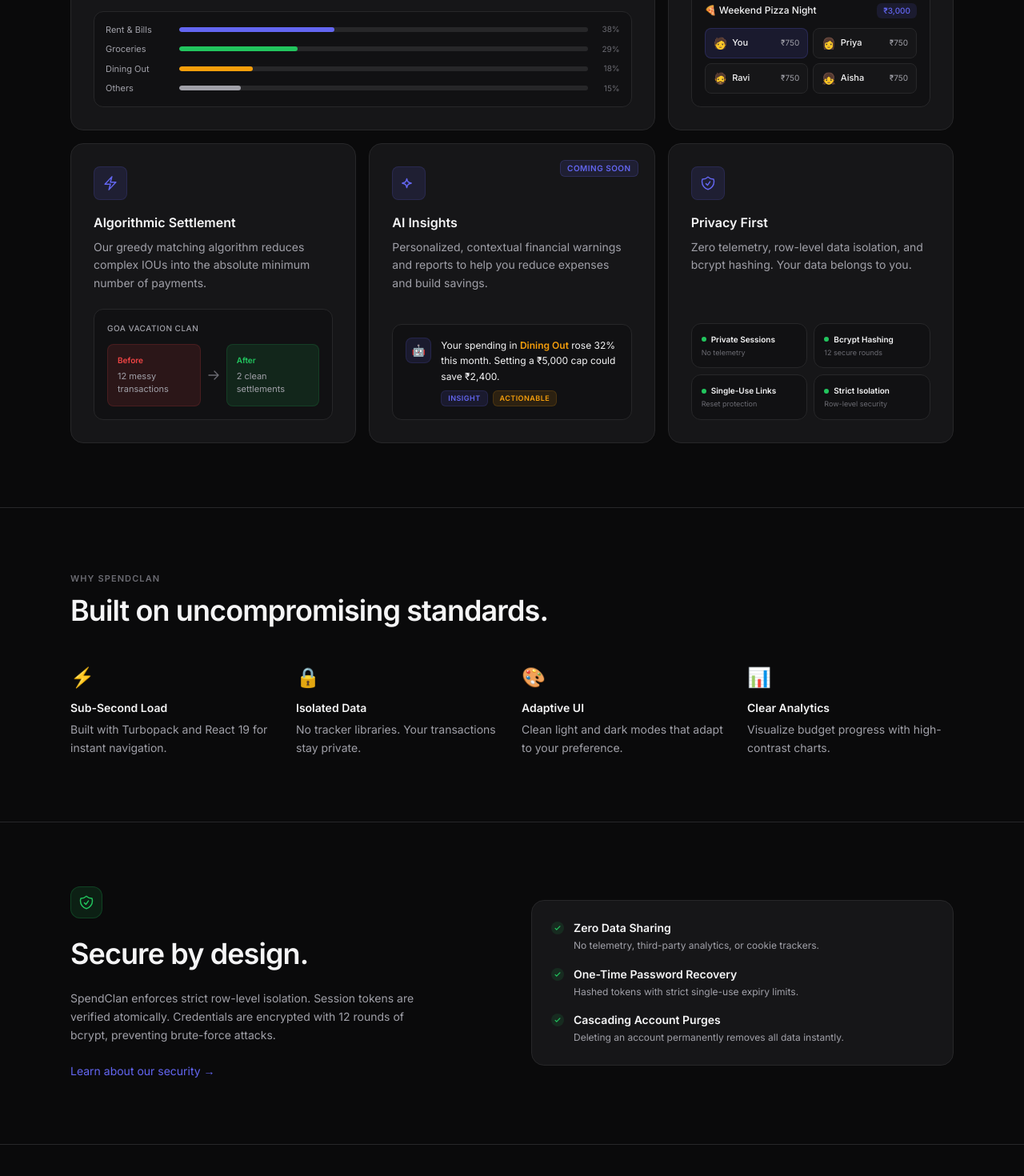
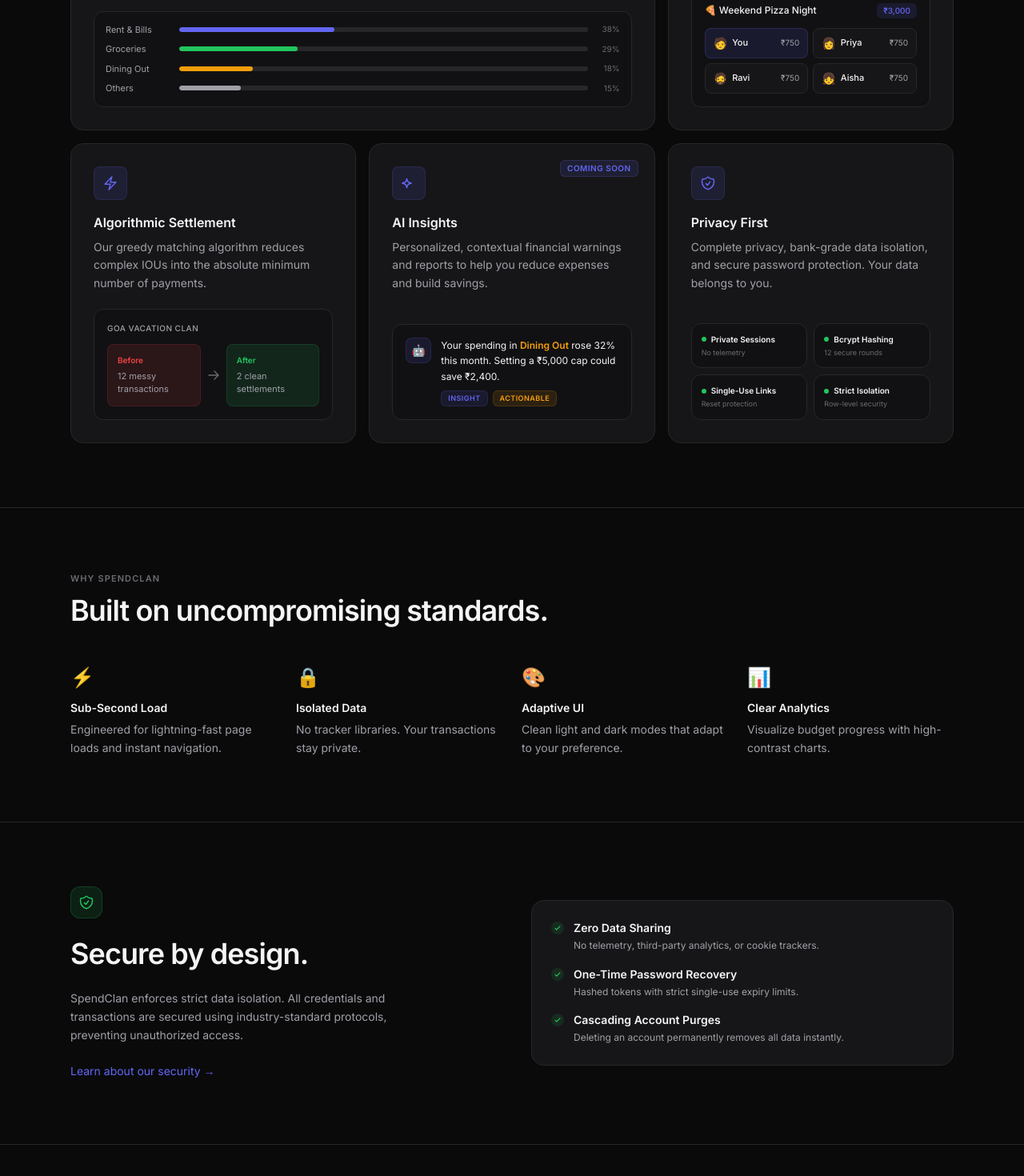
Before and after one commit to shashiazad/spendclan, a Next.js app: page / in a window 1280 px wide. Shown: the part 1691-3161 px from the top of the page at 80% size. Built offline with nearby package versions, Linux system fonts and the light colour scheme.

Commit message:
Refactor landing page and auth layout descriptions to be user-friendly

```diff
--- a/src/app/(auth)/layout.tsx
+++ b/src/app/(auth)/layout.tsx
@@ -100,10 +100,6 @@
             </span>
             <span className="flex items-center gap-1.5">
               <span className="h-1.5 w-1.5 rounded-full bg-[var(--accent)]" />
-              Zero Background AI Calls
-            </span>
-            <span className="flex items-center gap-1.5">
-              <span className="h-1.5 w-1.5 rounded-full bg-[var(--accent)]" />
               Penny-Perfect Splits
             </span>
           </div>
--- a/src/components/HomePageClient.tsx
+++ b/src/components/HomePageClient.tsx
@@ -408,7 +408,7 @@
             <FeatureCard
               icon={<ShieldIcon />}
               title="Privacy First"
-              description="Zero telemetry, row-level data isolation, and bcrypt hashing. Your data belongs to you."
+              description="Complete privacy, bank-grade data isolation, and secure password protection. Your data belongs to you."
               className="reveal-on-scroll"
             >
               <SecurityMini />
@@ -429,7 +429,7 @@
 
           <div className="grid gap-6 sm:grid-cols-2 lg:grid-cols-4">
             {[
-              { icon: "⚡", title: "Sub-Second Load",   desc: "Built with Turbopack and React 19 for instant navigation." },
+              { icon: "⚡", title: "Sub-Second Load",   desc: "Engineered for lightning-fast page loads and instant navigation." },
               { icon: "🔒", title: "Isolated Data",      desc: "No tracker libraries. Your transactions stay private." },
               { icon: "🎨", title: "Adaptive UI",        desc: "Clean light and dark modes that adapt to your preference." },
               { icon: "📊", title: "Clear Analytics",    desc: "Visualize budget progress with high-contrast charts." },
@@ -456,7 +456,7 @@
                 Secure by design.
               </h2>
               <p className="text-sm text-[var(--foreground-muted)] leading-relaxed max-w-md">
-                SpendClan enforces strict row-level isolation. Session tokens are verified atomically. Credentials are encrypted with 12 rounds of bcrypt, preventing brute-force attacks.
+                SpendClan enforces strict data isolation. All credentials and transactions are secured using industry-standard protocols, preventing unauthorized access.
               </p>
               <Link href="/about" className="apple-link text-sm">
                 Learn about our security →
```
